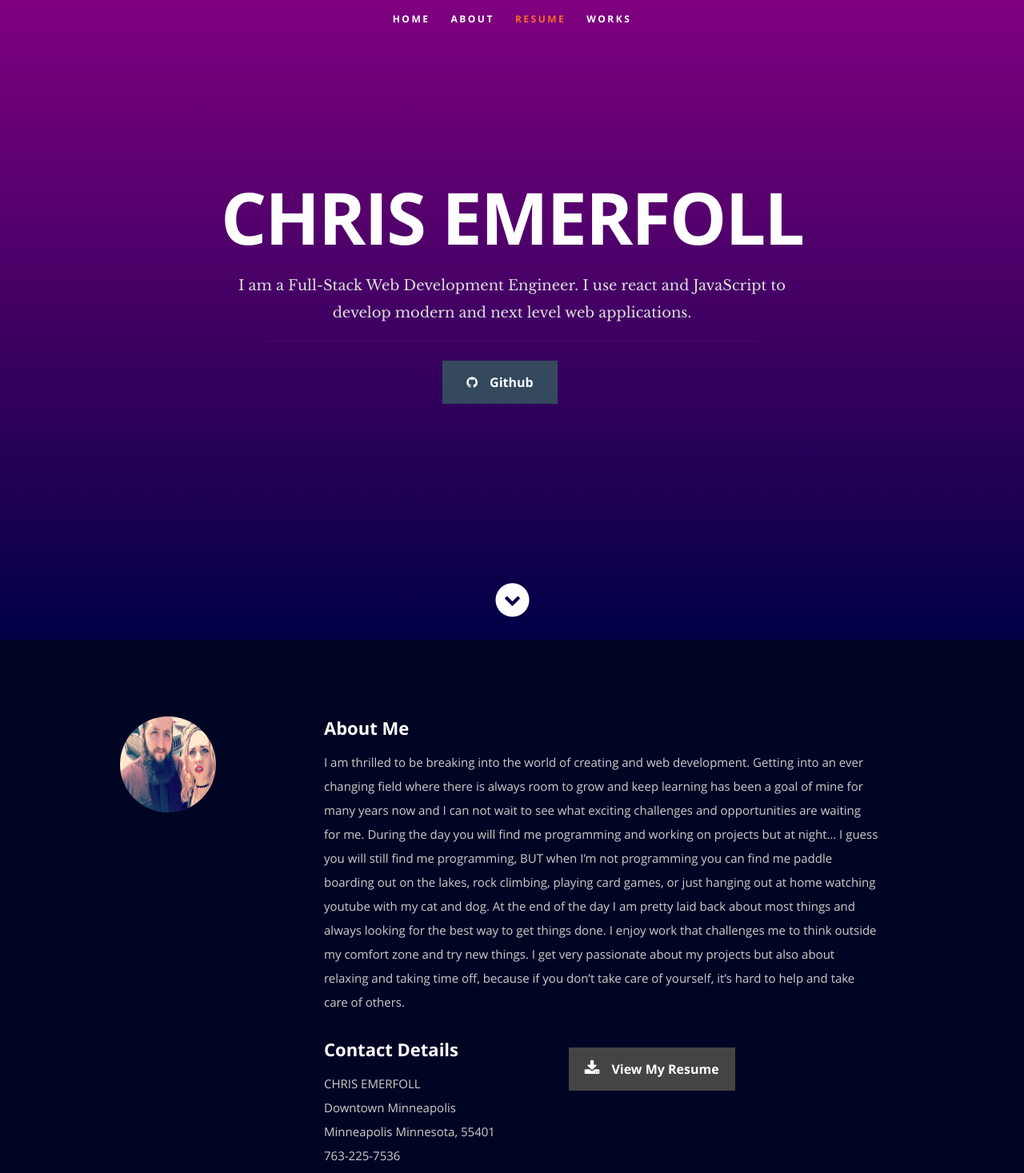
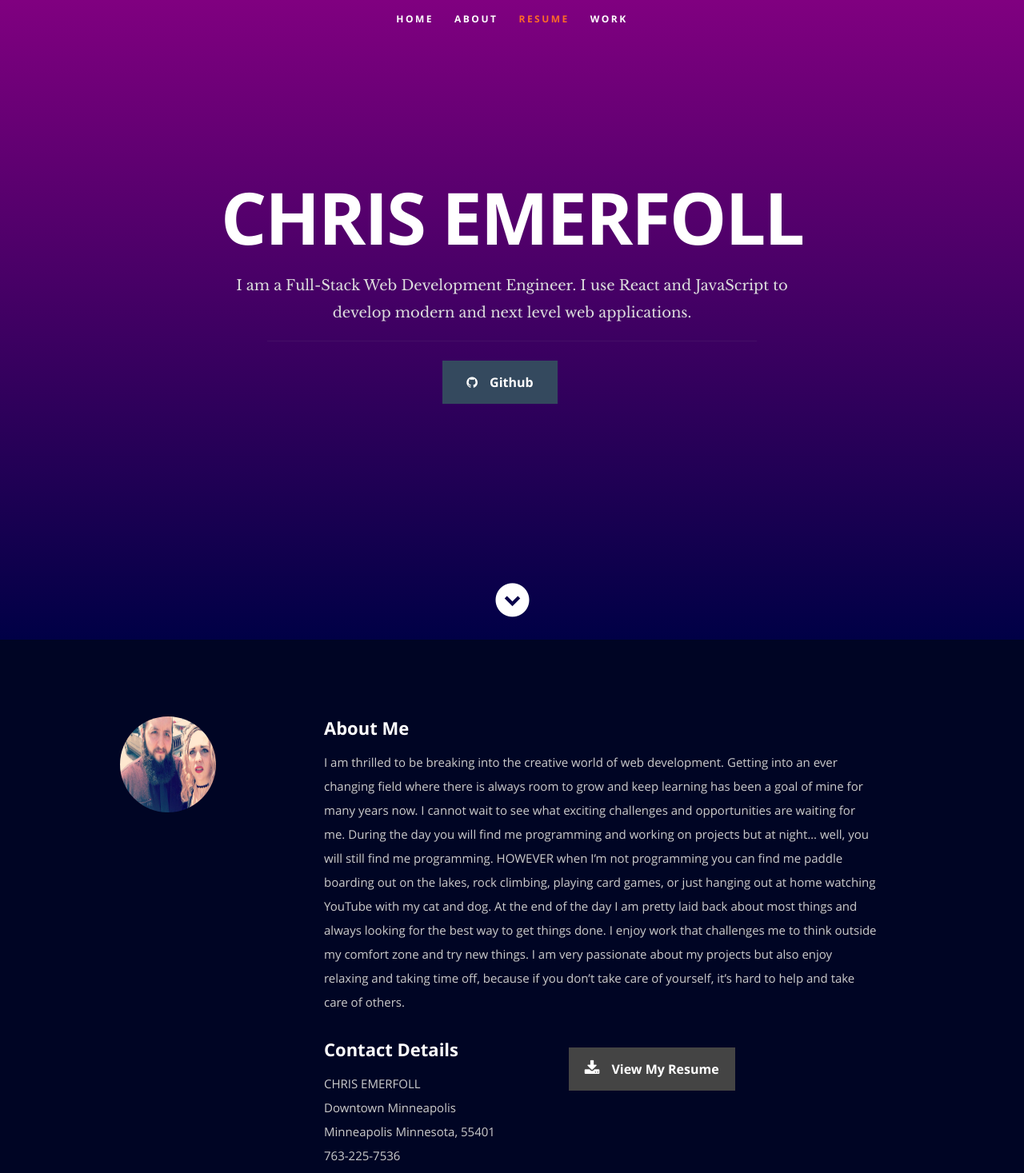
Before and after one commit to Emerfoll/react-portfolio, a React (Create React App) app: page / in a window 1280 px wide. Shown: the top 1467 px of the page at 80% size. Built offline with nearby package versions, Linux system fonts and the light colour scheme.

Commit message:
Typos and better grammar.

```diff
--- a/public/resumeData.json
+++ b/public/resumeData.json
@@ -1,9 +1,9 @@
 {
   "main": {
     "name":"CHRIS EMERFOLL",
-    "description":"I am a Full-Stack Web Development Engineer.  I use react and JavaScript to develop modern and next level web applications",
+    "description":"I am a Full-Stack Web Development Engineer.  I use React and JavaScript to develop modern and next level web applications",
     "image":"profilepic.jpg",
-    "bio":"I am thrilled to be breaking into the world of creating and web development. Getting into an ever changing field where there is always room to grow and keep learning has been a goal of mine for many years now and I can not wait to see what exciting challenges and opportunities are waiting for me. During the day you will find me programming and working on projects but at night… I guess you will still find me programming, BUT when I’m not programming you can find me paddle boarding out on the lakes, rock climbing, playing card games, or just hanging out at home watching youtube with my cat and dog. At the end of the day I am pretty laid back about most things and always looking for the best way to get things done. I enjoy work that challenges me to think outside my comfort zone and try new things. I get very passionate about my projects but also about relaxing and taking time off, because if you don’t take care of yourself, it’s hard to help and take care of others.",
+    "bio":"I am thrilled to be breaking into the creative world of web development. Getting into an ever changing field where there is always room to grow and keep learning has been a goal of mine for many years now. I cannot wait to see what exciting challenges and opportunities are waiting for me. During the day you will find me programming and working on projects but at night… well, you will still find me programming. HOWEVER when I’m not programming you can find me paddle boarding out on the lakes, rock climbing, playing card games, or just hanging out at home watching YouTube with my cat and dog. At the end of the day I am pretty laid back about most things and always looking for the best way to get things done. I enjoy work that challenges me to think outside my comfort zone and try new things. I am very passionate about my projects but also enjoy relaxing and taking time off, because if you don’t take care of yourself, it’s hard to help and take care of others.",
     "contactmessage":"Here is where you should write your message to readers to have them get in contact with you.",
     "email": "cemerfoll@gmail.com",
     "phone": "763-225-7536",
--- a/src/Components/Header.js
+++ b/src/Components/Header.js
@@ -44,7 +44,7 @@ class Header extends Component {
 
             <li>
               <a className="smoothscroll" href="#portfolio">
-                Works
+                Work
               </a>
             </li>
 
```
